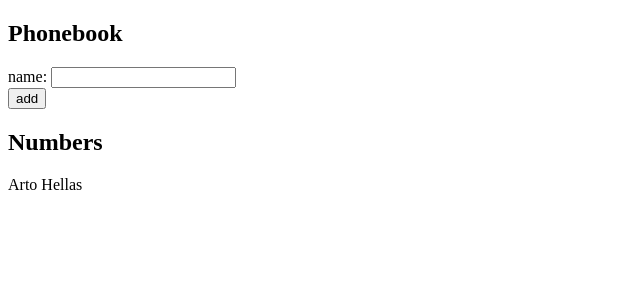
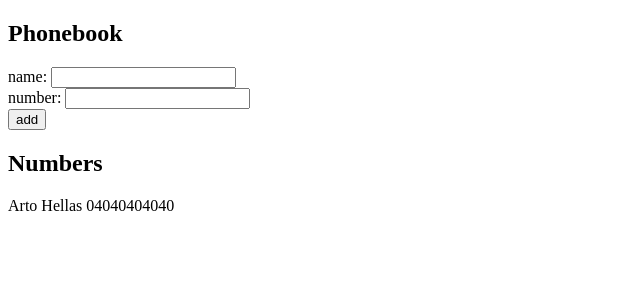
Before and after one commit to Gracmit/FullStackOpen, a React (Vite) app in the folder Part2/Phonebook/: page / in a window 1280 px wide. Shown: the top 300 px of the page, without its empty margins (0-640 px from the left). Built offline with nearby package versions, Linux system fonts and the light colour scheme.

Commit message:
Exercise 2.8

```diff
--- a/Part2/Phonebook/src/App.jsx
+++ b/Part2/Phonebook/src/App.jsx
@@ -2,14 +2,18 @@
 
 const App = () => {
   const [persons, setPersons] = useState([
-    { name: 'Arto Hellas' }
+    { name: 'Arto Hellas',
+      number: "04040404040"
+     }
   ])
   const [newName, setNewName] = useState('')
+  const [newNumber, setNewNumber] = useState('')
 
   const addName = (event) => {
     event.preventDefault();
     const newPerson = {
       name: newName,
+      number: newNumber
     }
 
     var sameName = persons.find((person) => person.name === newPerson.name);
@@ -27,6 +31,10 @@
     setNewName(event.target.value);
   }
 
+  const handleNumberChange = (event) => {
+    setNewNumber(event.target.value);
+  }
+
   return (
     <div>
       <h2>Phonebook</h2>
@@ -35,13 +43,16 @@
           name: <input value={newName} onChange={handleNameChange} />
         </div>
         <div>
+          number: <input value={newNumber} onChange={handleNumberChange} />
+        </div>
+        <div>
           <button type="submit">add</button>
         </div>
       </form>
       <h2>Numbers</h2>
       {
         persons.map(person =>
-          <p key={person.name}>{person.name}</p>)
+          <p key={person.name}>{person.name} {person.number}</p>)
       }
     </div>
   )
```
